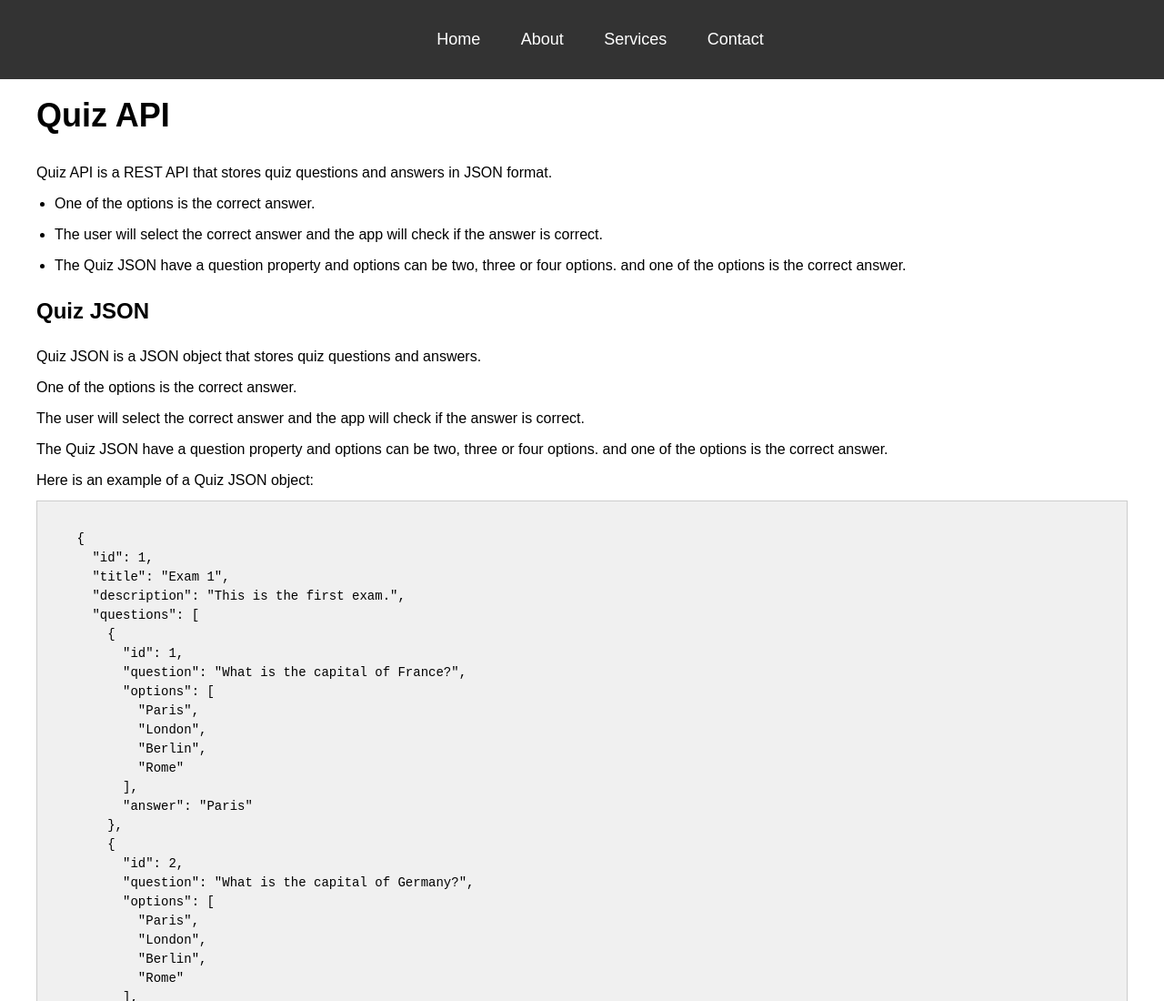
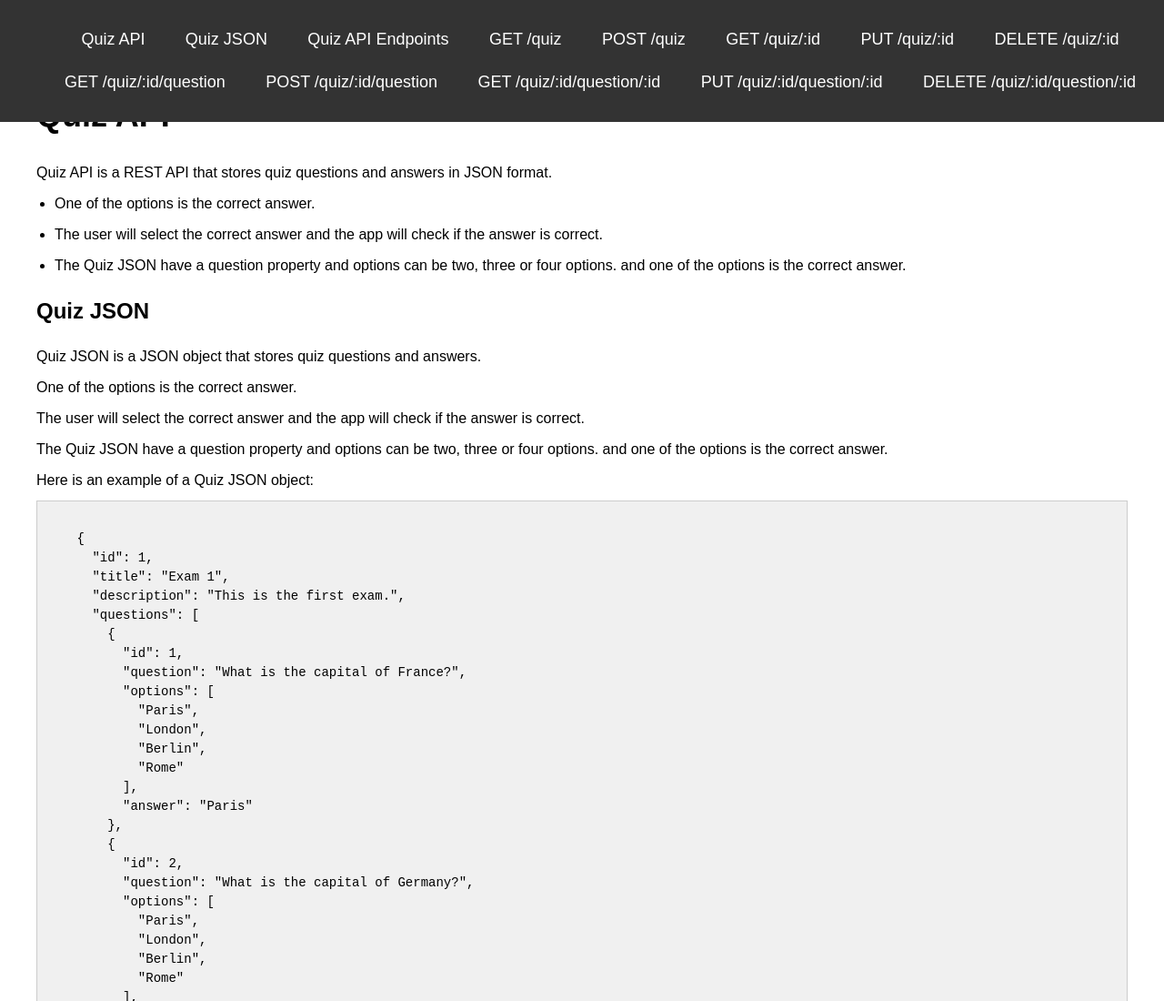
Before and after one commit to bilalmohib/ApiMySQLDevTest, a website: page index.html in a window 1280 px wide. Shown: the top 1100 px of the page at 91% size. Drawn offline with Linux system fonts and the light colour scheme.

Commit message:
Quiz API developing

```diff
--- a/index.html
+++ b/index.html
@@ -113,15 +113,32 @@
   <body>
     <nav class="navbar">
       <ul>
-        <li><a href="#">Home</a></li>
-        <li><a href="#">About</a></li>
-        <li><a href="#">Services</a></li>
-        <li><a href="#">Contact</a></li>
+        <li><a href="#quiz-api">Quiz API</a></li>
+        <li><a href="#quiz-json">Quiz JSON</a></li>
+        <li><a href="#quiz-api-endpoints">Quiz API Endpoints</a></li>
+        <li><a href="#get-quiz">GET /quiz</a></li>
+        <li><a href="#post-quiz">POST /quiz</a></li>
+        <li><a href="#get-quiz-id">GET /quiz/:id</a></li>
+        <li><a href="#put-quiz-id">PUT /quiz/:id</a></li>
+        <li><a href="#delete-quiz-id">DELETE /quiz/:id</a></li>
+        <li><a href="#get-quiz-id-question">GET /quiz/:id/question</a></li>
+        <li><a href="#post-quiz-id-question">POST /quiz/:id/question</a></li>
+        <li>
+          <a href="#get-quiz-id-question-id">GET /quiz/:id/question/:id</a>
+        </li>
+        <li>
+          <a href="#put-quiz-id-question-id">PUT /quiz/:id/question/:id</a>
+        </li>
+        <li>
+          <a href="#delete-quiz-id-question-id"
+            >DELETE /quiz/:id/question/:id</a
+          >
+        </li>
       </ul>
     </nav>
 
     <div style="padding-left: 40px; padding-right: 40px">
-      <h1 style="margin-top: 100px">Quiz API</h1>
+      <h1 id="quiz-api" style="margin-top: 100px">Quiz API</h1>
       <p>
         Quiz API is a REST API that stores quiz questions and answers in JSON
         format.
@@ -138,7 +155,7 @@
         </li>
       </ul>
 
-      <h2>Quiz JSON</h2>
+      <h2 id="quiz-json">Quiz JSON</h2>
       <p>Quiz JSON is a JSON object that stores quiz questions and answers.</p>
       <p>One of the options is the correct answer.</p>
       <p>
@@ -184,7 +201,7 @@
     </pre
       >
 
-      <h2>Quiz API Endpoints</h2>
+      <h2 id="quiz-api-endpoints">Quiz API Endpoints</h2>
       <p>Quiz API has the following endpoints:</p>
       <ul>
         <li>GET /quiz</li>
@@ -194,7 +211,7 @@
         <li>DELETE /quiz/:id</li>
       </ul>
 
-      <h2>GET /quiz</h2>
+      <h2 id="get-quiz">GET /quiz</h2>
       <p>Get all quiz questions and answers.</p>
       <p>Example:</p>
       <pre>
@@ -296,7 +313,7 @@
     </pre
       >
 
-      <h2>POST /quiz</h2>
+      <h2 id="post-quiz">POST /quiz</h2>
       <p>Create a new quiz question and answer.</p>
       <p>Example:</p>
       <pre>
@@ -365,7 +382,7 @@
     </pre
       >
 
-      <h2>GET /quiz/:id</h2>
+      <h2 id="get-quiz-id">GET /quiz/:id</h2>
       <p>Get a quiz question and answer by id.</p>
       <p>Example:</p>
       <pre>
@@ -406,7 +423,7 @@
     </pre
       >
 
-      <h2>PUT /quiz/:id</h2>
+      <h2 id="put-quiz-id">PUT /quiz/:id</h2>
       <p>Update a quiz question and answer by id.</p>
       <p>Example:</p>
       <pre>
@@ -474,7 +491,7 @@
     </pre
       >
 
-      <h2>DELETE /quiz/:id</h2>
+      <h2 id="delete-quiz-id">DELETE /quiz/:id</h2>
       <p>Delete a quiz question and answer by id.</p>
       <p>Example:</p>
       <pre>
```
